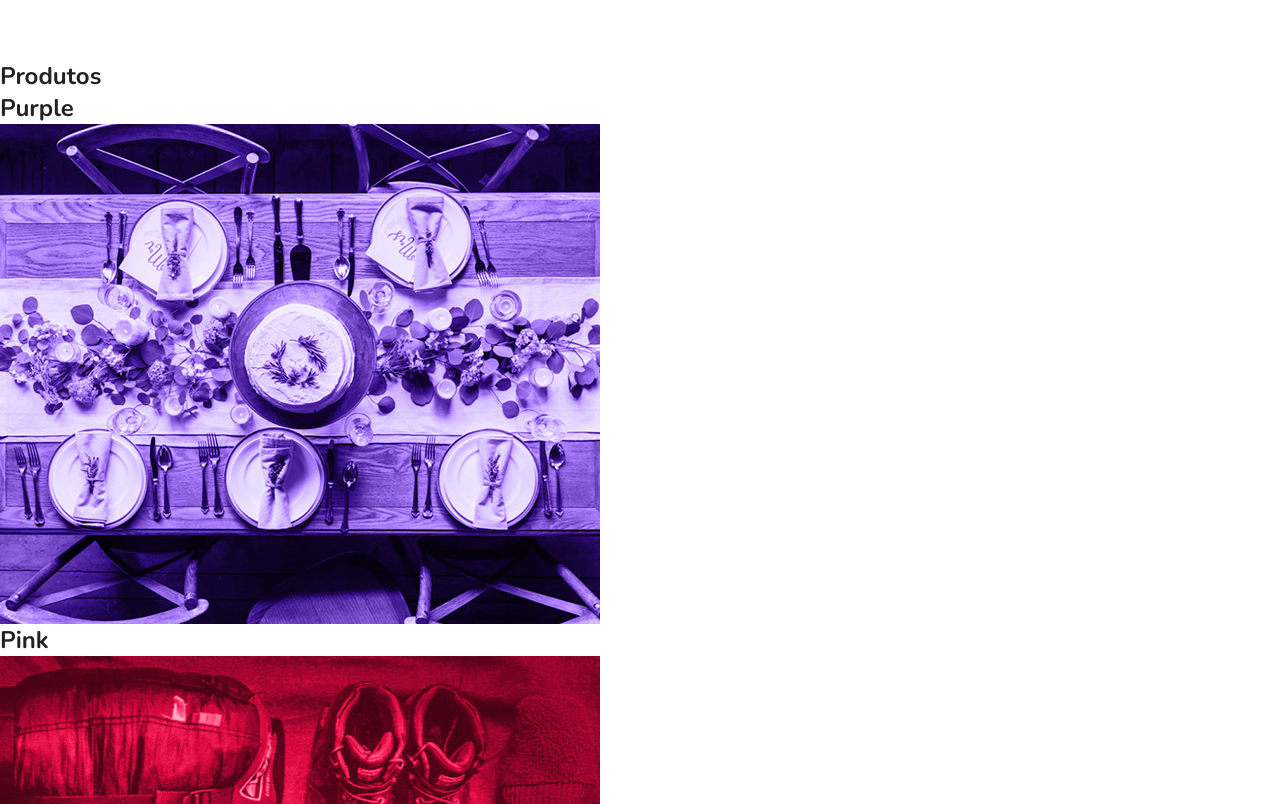
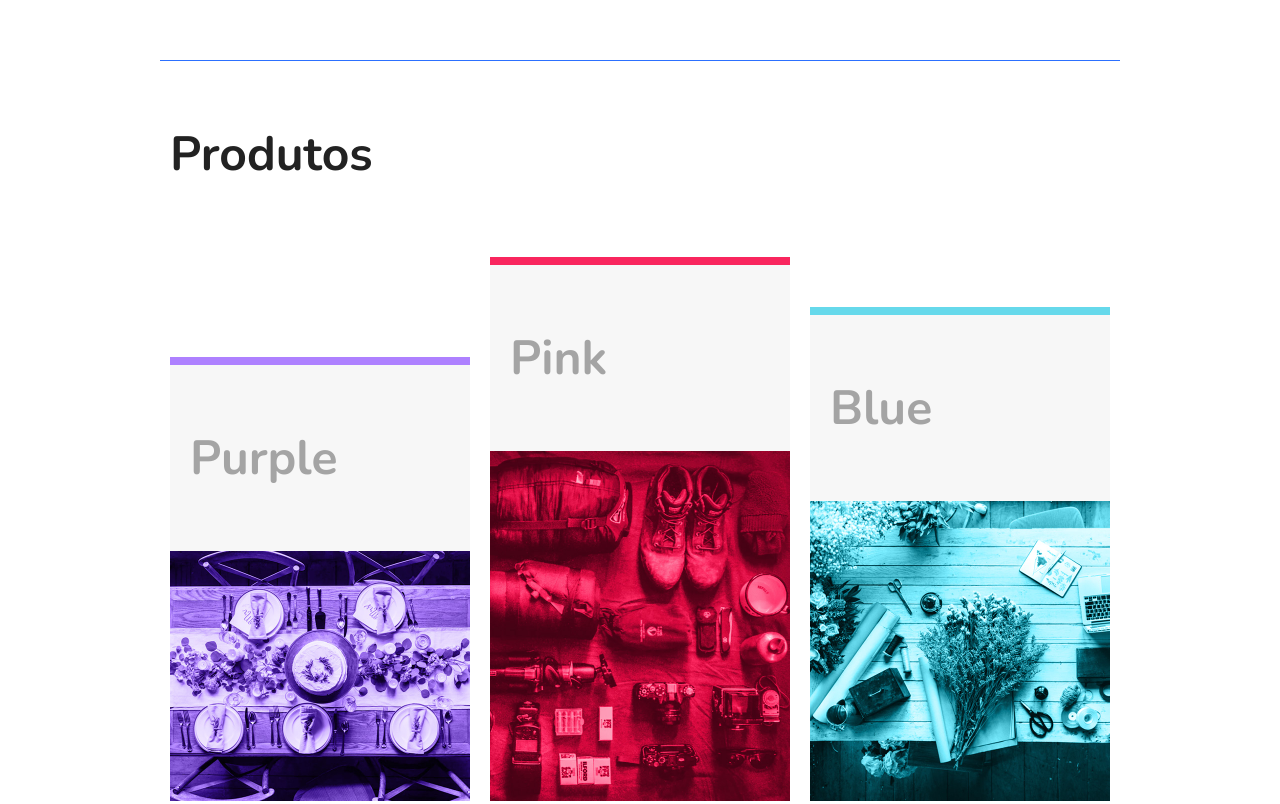
Before and after one commit to KLusvarghi/Flexblog-Site, a plain HTML site: page index.html in a window 1280 px wide. Shown: the part 948-1752 px from the top of the page. Drawn offline with nearby package versions, Linux system fonts and the light colour scheme.

```diff
--- a/css/style.css
+++ b/css/style.css
@@ -26,6 +26,11 @@ img {
   --superinfo-bg: #122ab2;
   --menu-bg: #2c70ff;
   --text-sobre: #7c7c7c;
+  --text-produtos-item: #a4a4a4;
+  --background-produtos-item: #f7f7f7;
+  --purple: #ae81ff;
+  --pink: #f9265e;
+  --blue: #66d9eb;
 }
 
 
@@ -124,7 +129,7 @@ img {
 
 .sobre {
   border-top: 1px solid var(--menu-bg); /* Criando linhas horizontais*/
-  border-top: 1px solid var(--menu-bg);
+  border-bottom: 1px solid var(--menu-bg);
   max-width: 960px;
   margin: 0 auto; /* Assim alinhando ao centro */
   padding: 60px 0; /* Para dar uma separada da linha ao "Sobre*/
@@ -162,3 +167,56 @@ img {
 
   margin: 0 10px; /* Dando um espaçamentro entre as imagens */
 }
+
+
+
+
+
+/* Produtos */
+
+.produtos {
+  max-width: 960px;
+  margin: 60px auto;
+}
+
+.produtos h1 {
+  font-size: 3em;
+  margin: 0 10px 60px 10px; /* Essa margin para que ele alinhe com o "p" do conteiner acima*/
+}
+
+.produtos-container {
+  display: flex; /* Para que os itens dentro desse container sejam flex*/
+  flex-wrap: wrap; /* Assim que a imagem não couber mais nos 960px ela quebra. Porém dessa maneira as imagens automaticamente irão querbrar por que não defini nenhum flex-grow para elas*/
+
+  align-items: flex-end; /* Maneira de fazer alinhas os itens ao final, dando um designer diferente para o site*/
+}
+
+.produtos-item {
+  flex: 1 1 175px; /* Defininado um grow para que ele não quebre de imediato e passando o "felx-basis" para que ele quebre a partir do momento que tentarem diminuir a imagem a menos que 175px*/
+
+  /* flex: 1 1 0 - caso eu deixe o basis em "0", ele irá funcionar, porem quem irá definir quando ele irá quebrar é a margin e tipografia do "h2" de cada item, quando não couber mais a tipografia dentro do container, o item inteiro quebra e vai para a baixo. Porém não são todos os navegadores que vão fazer o mesmo. Para corrigir esse erro sem colocar no basis, é defini um "min-width: 175px", que assim ele irá funcionar*/
+
+  margin: 10px;
+}
+
+.produtos-item h2 {
+  font-size: 3em;
+  color: var(--text-produtos-item);
+  background: var(--background-produtos-item);
+  padding: 60px 20px;
+}
+
+.purple {
+  border-top: 8px solid var(--purple);
+}
+
+.pink {
+  border-top: 8px solid var(--pink);
+}
+
+.blue {
+  border-top: 8px solid var(--blue);
+
+  /* Caso eu queria alinhar esse item diferente dos outros eu utilzo o aling-self */
+  /* align-self: center; */
+}
```
Also changed, not shown: index.html (+6 -0 lines).
